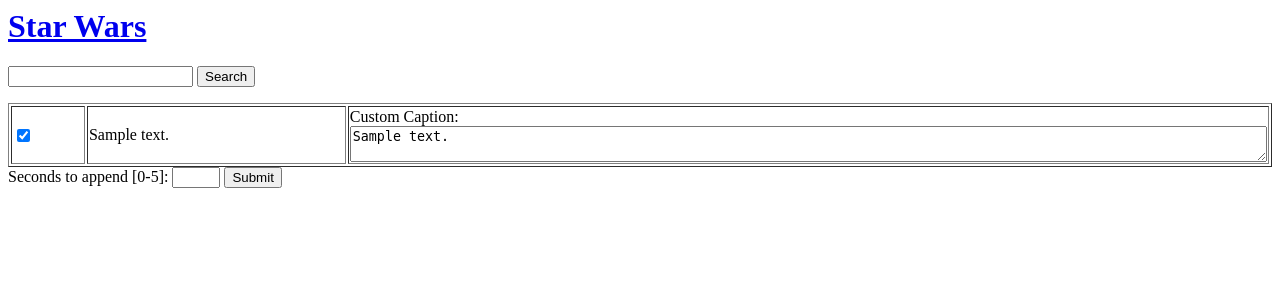
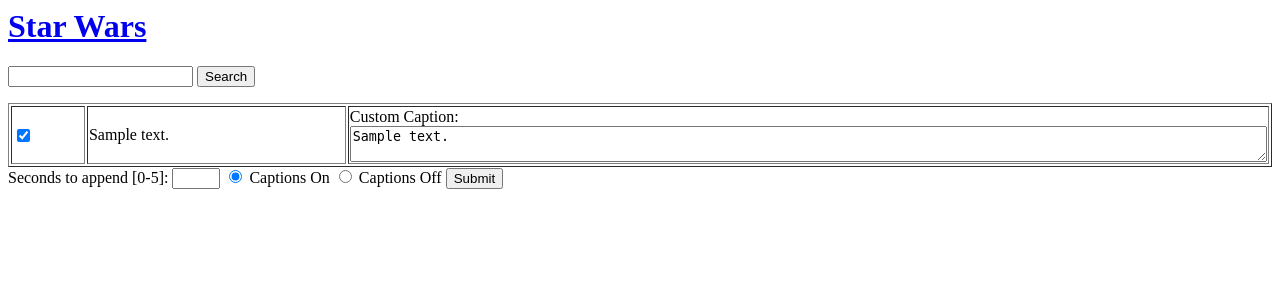
Before and after one commit to omajoshi/gifcaptionbot, a Django app: template trimgif/templates/trimgif/edit.html in a window 1280 px wide. Shown: the top 300 px of the page. Run offline with Django 3.2, Linux system fonts and the light colour scheme; the template is opened without the code that fills it: most values are stand-ins (such as "Sample title", 1, 10 or a date in 2020); parts of the project's set-up code (start-up, migrations or seed data) failed here and were passed over.

Commit message:
added option to hide captions (instead of having to blank out all the textboxes)

```diff
--- a/trimgif/models.py
+++ b/trimgif/models.py
@@ -6,7 +6,7 @@
 
 class Movie(models.Model):
     srt = models.FileField(blank=True, upload_to="subtitles")
-    movie = models.FileField(blank=True, upload_to="movies")
+    movie = models.FileField(blank=True, upload_to=lambda i,filename: f"movies/{i.name}.{filename.split('.')[-1]}")
     name = models.CharField(max_length=100, blank=True)
     enabled = models.BooleanField(default=True)
 
--- a/trimgif/templates/trimgif/edit.html
+++ b/trimgif/templates/trimgif/edit.html
@@ -7,6 +7,8 @@
 
 <form method="post" action="{% url 'trimgif:submit' %}">
 {% csrf_token %}
+
+
 <input name="movie" value="{{ movie_id }}" hidden />
 <table border="1px" style="width: 100%">
 {% for sub in results %}
@@ -22,6 +24,10 @@
 </table>
 
 <label for="time_after">Seconds to append [0-5]: </label><input min=0 max=5 type="number" name="time_after" id="time_after" />
+<input type="radio" id="cap" name="show_captions" value="cap" required checked>
+<label for="cap">Captions On</label>
+<input type="radio" id="nocap" name="show_captions" value="nocap" required>
+<label for="nocap">Captions Off</label>
 
 <input type="submit" />
 
```
Also changed, not shown: trimgif/views.py (+11 -7 lines).
